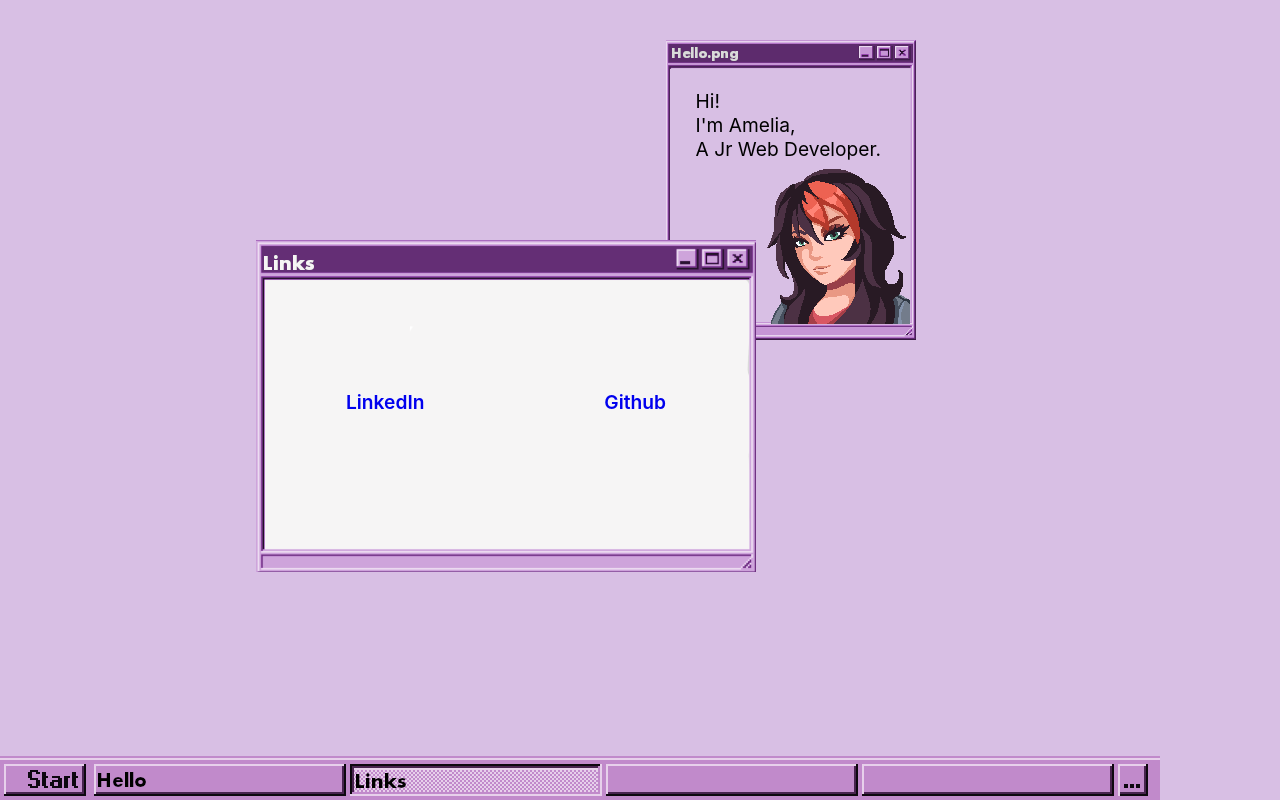
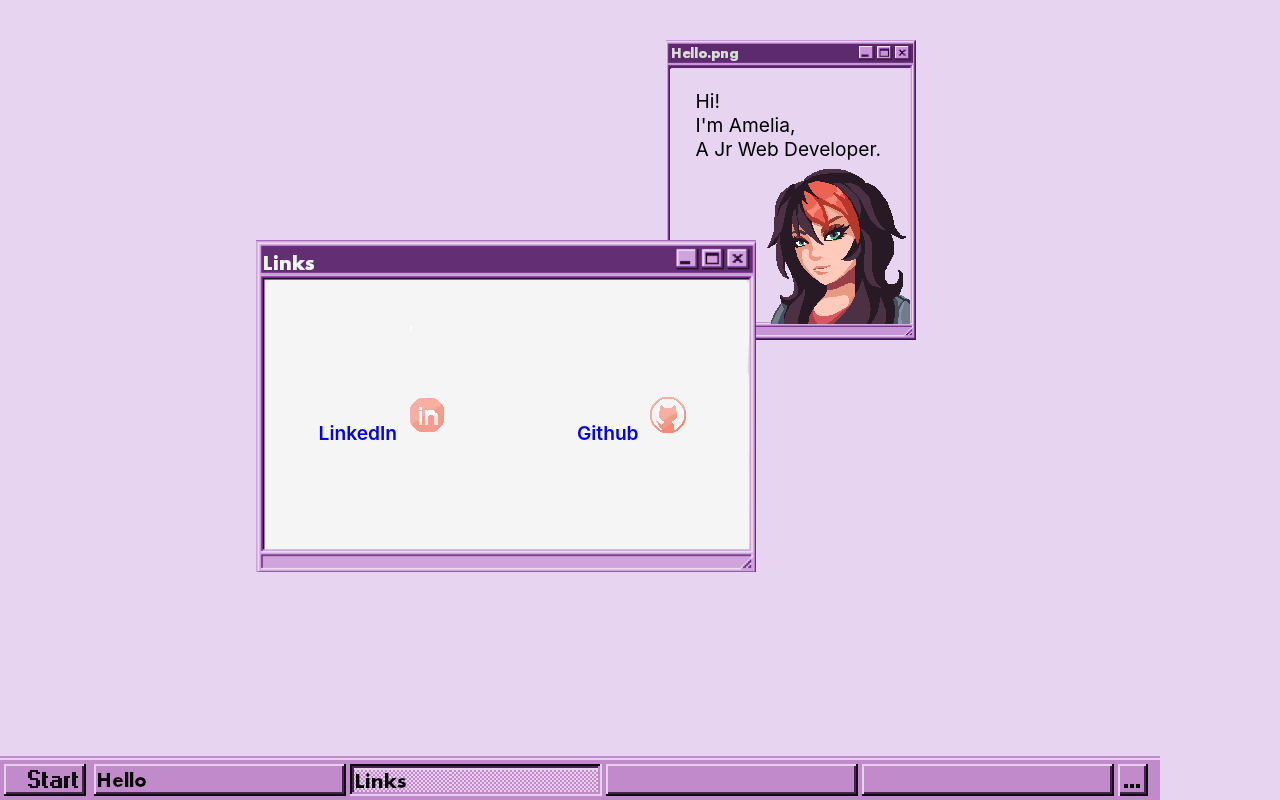
Before and after one commit to ameliaxjones/Portfolio-2.0, a React (Create React App) app: page / in a window 1280 px wide. Shown: the top 800 px of the page. Built offline with nearby package versions, Linux system fonts and the light colour scheme.

Commit message:
added icons for git and linkedin

```diff
--- a/src/App.css
+++ b/src/App.css
@@ -1,5 +1,5 @@
 body{
-  background-color: rgb(216, 191, 228);
+  background-color: rgb(231, 212, 240);
 }
 
 .footer{
--- a/src/Home.css
+++ b/src/Home.css
@@ -48,5 +48,8 @@
     font-size: larger;
     font-weight: 600;
 
+}
 
+a:hover{
+    color: #f8b4aa
 }
--- a/src/pages/Home.js
+++ b/src/pages/Home.js
@@ -20,9 +20,9 @@ function Home(){
                     <Draggable>
                         <div id="link-border">
                             <div id="links">
-                                <a href="https://www.linkedin.com/in/amelia-jones-84589846/" target="_blank">LinkedIn</a>
+                                <a href="https://www.linkedin.com/in/amelia-jones-84589846/" target="_blank">LinkedIn <img id="linkedin" src="assets/linkedin.png"/></a>
 
-                                <a href="https://github.com/ameliaxjones" target="_blank">Github</a>
+                                <a href="https://github.com/ameliaxjones" target="_blank">Github <img d="github"src="assets/github.png"/></a>
                             </div>
                         </div>
                     </Draggable>
```
Also changed, not shown: public/assets/github.png (added), public/assets/linkedin.png (added).
